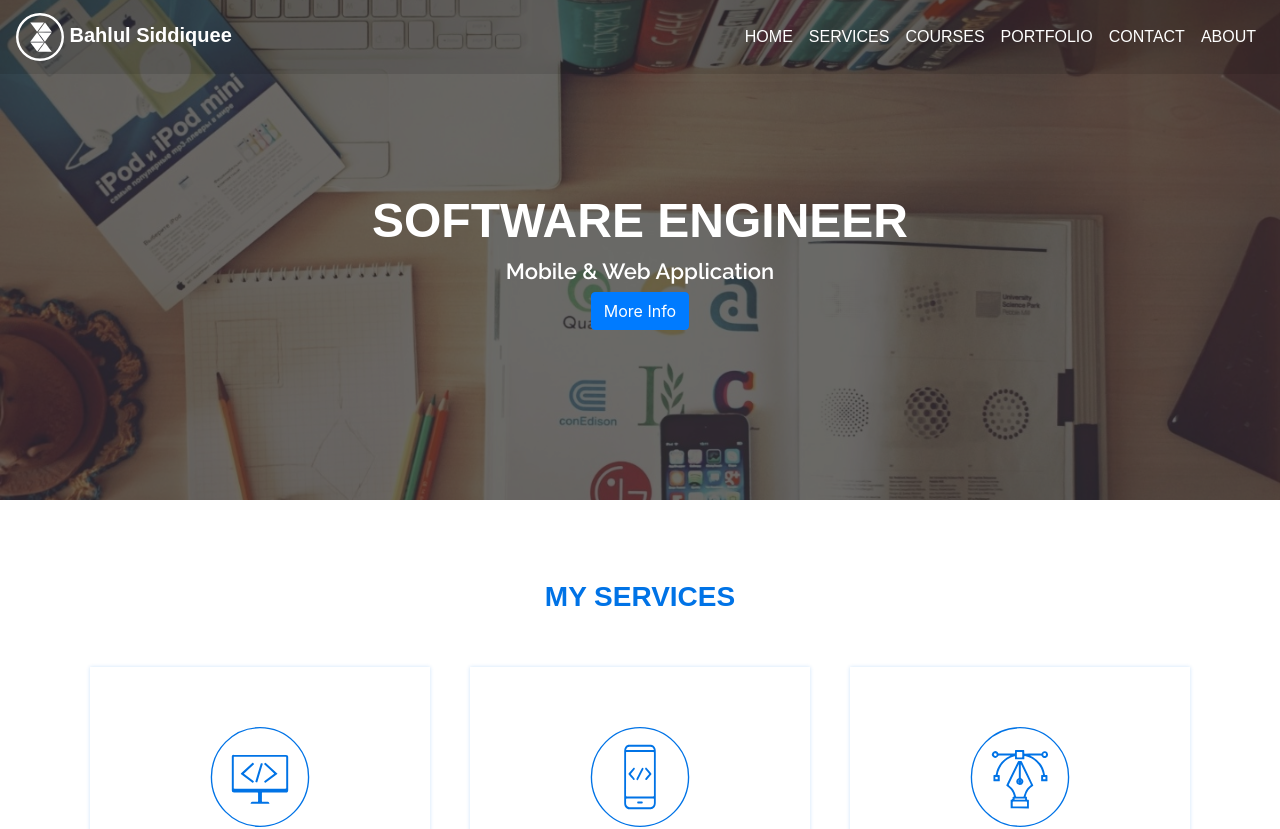
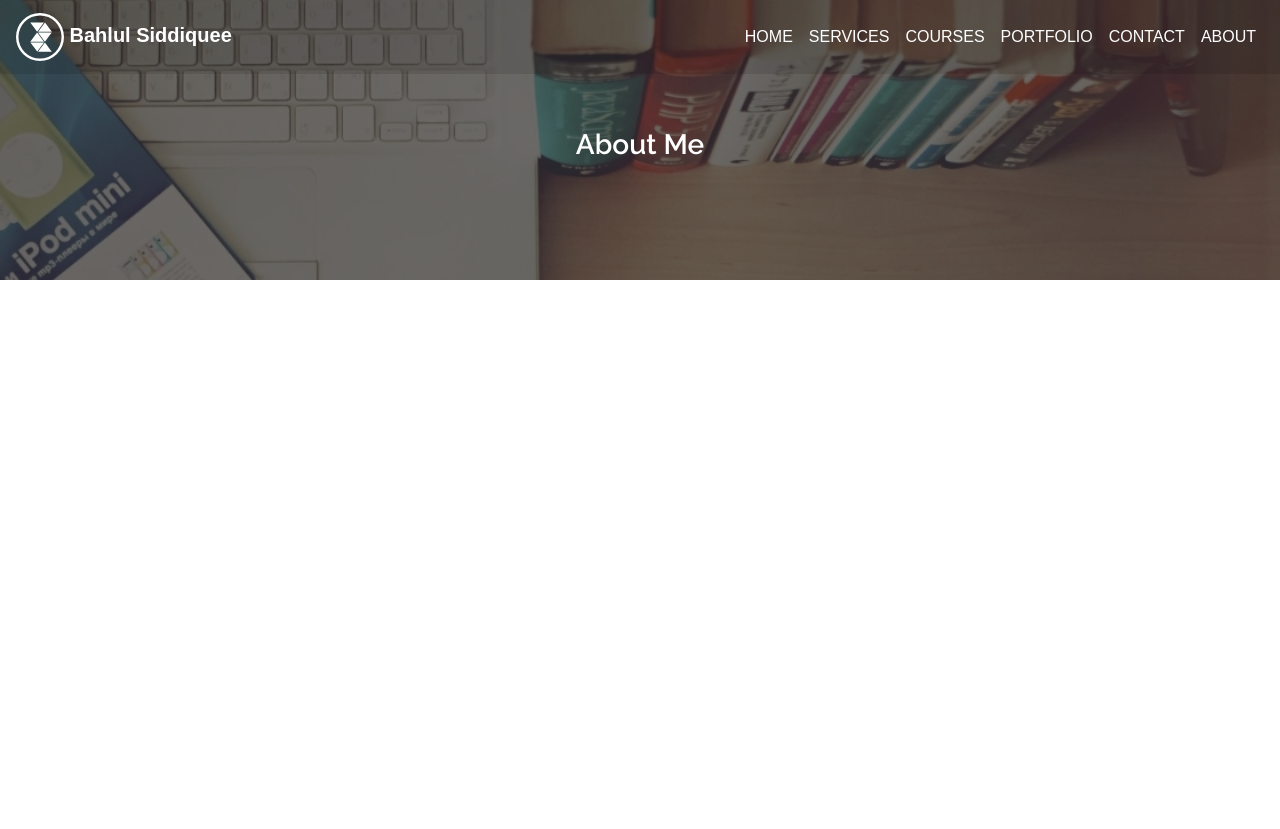
Before and after one commit to Bahlul19/project-with-react, a React (Create React App) app: page / in a window 1280 px wide. Shown: the top 829 px of the page. After the commit the page ends 800 px from the top, so only its background shows below. Built offline with nearby package versions, Linux system fonts and the light colour scheme.

Commit message:
Done with page top section for all the page and call it from the app.js file

```diff
--- a/src/App.js
+++ b/src/App.js
@@ -1,12 +1,16 @@
 import React from 'react';
+import TopNavigation from './components/TopNavigation/TopNavigation.jsx';
+import PageTop from './components/PageTop/PageTop.jsx';
 
-import HomePage from "./pages/HomePage.jsx";
+// import HomePage from "./pages/HomePage.jsx";
 
 function App() {
   return (
     <div>
 
-      <HomePage />
+      <TopNavigation />
+      <PageTop pagetitle ="About Me"/>
+      {/* sending a props to the specific page */}
 
     </div>
 
--- a/src/asset/css/custom.css
+++ b/src/asset/css/custom.css
@@ -331,3 +331,30 @@
     font-weight: 400;
     font-size: 14px;
 }
+
+.topFixedPage{
+    background-image: url("../image/banner.jpg");
+    min-height: 280px;
+    background-attachment: fixed;
+    background-position: center;
+    background-repeat: no-repeat;
+    background-size: cover;
+}
+
+.topPageOverlay{
+    position: absolute;
+    min-height: 280px;
+    width: 100%;
+    background: rgba(43,43,43,0.7);
+}
+
+.topPageContent{
+    margin-top: 8rem;
+}
+
+.pageTitle{
+    font-family: 'Raleway', sans-serif;
+    font-weight: 600;
+    color: #fff;
+    font-size: 28px;
+}
--- /dev/null
+++ b/src/components/PageTop/PageTop.jsx
@@ -0,0 +1,29 @@
+import React, {Component, Fragment} from 'react';
+import {Container, Row, Col, Button} from 'react-bootstrap';
+
+
+class PageTop extends Component{
+    render(){
+        return(
+            <Fragment>
+
+                <Container fluid={true} className="topFixedPage p-0">
+                    <div className="topPageOverlay">
+
+                        <Container className="topPageContent">
+                            <Row>
+                                <Col className="text-center">
+                                <h4 className="pageTitle">{this.props.pagetitle}</h4>
+                                </Col>
+                            </Row>
+                        </Container>
+
+                    </div>
+                </Container>
+
+            </Fragment>
+        );
+    }
+}
+
+export default PageTop;
```
